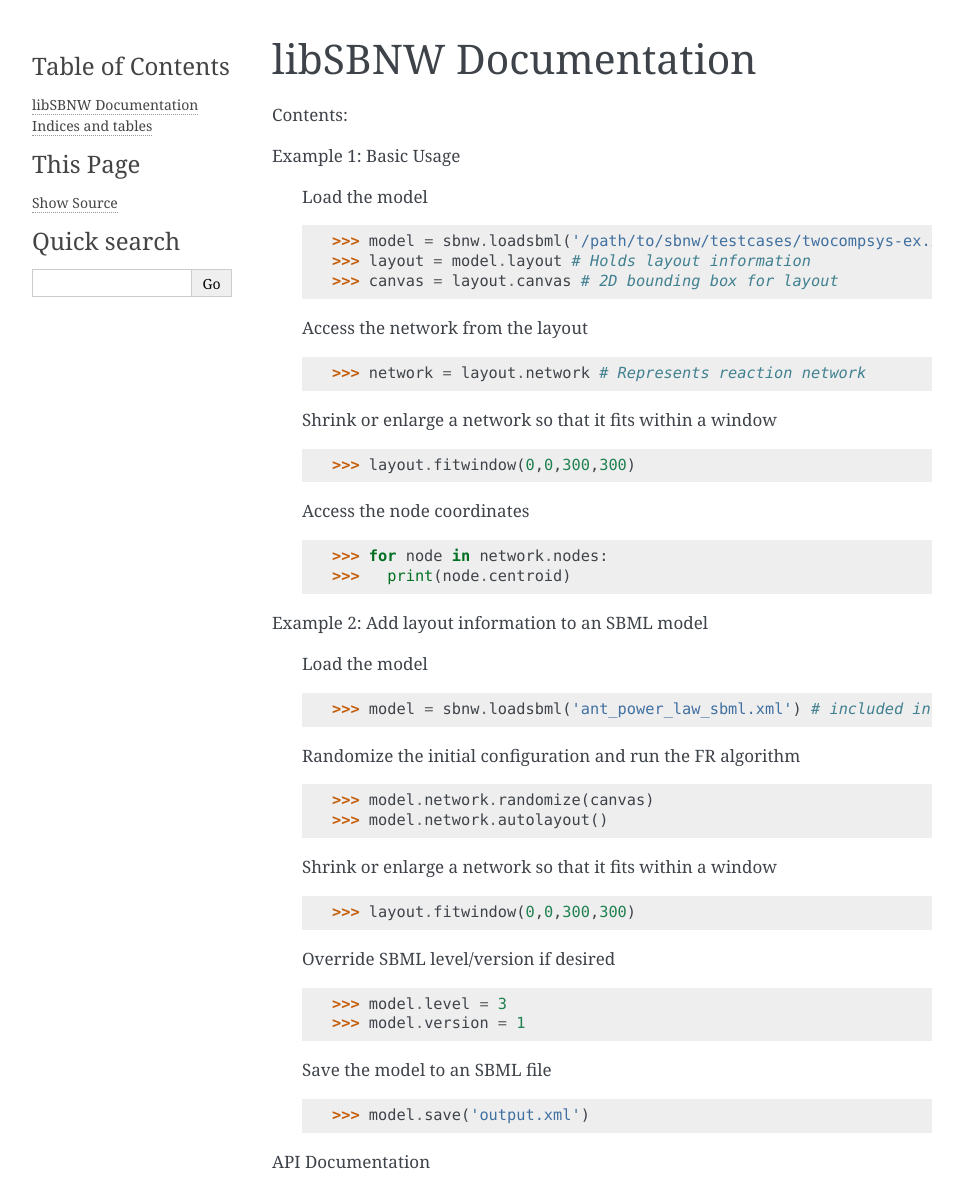
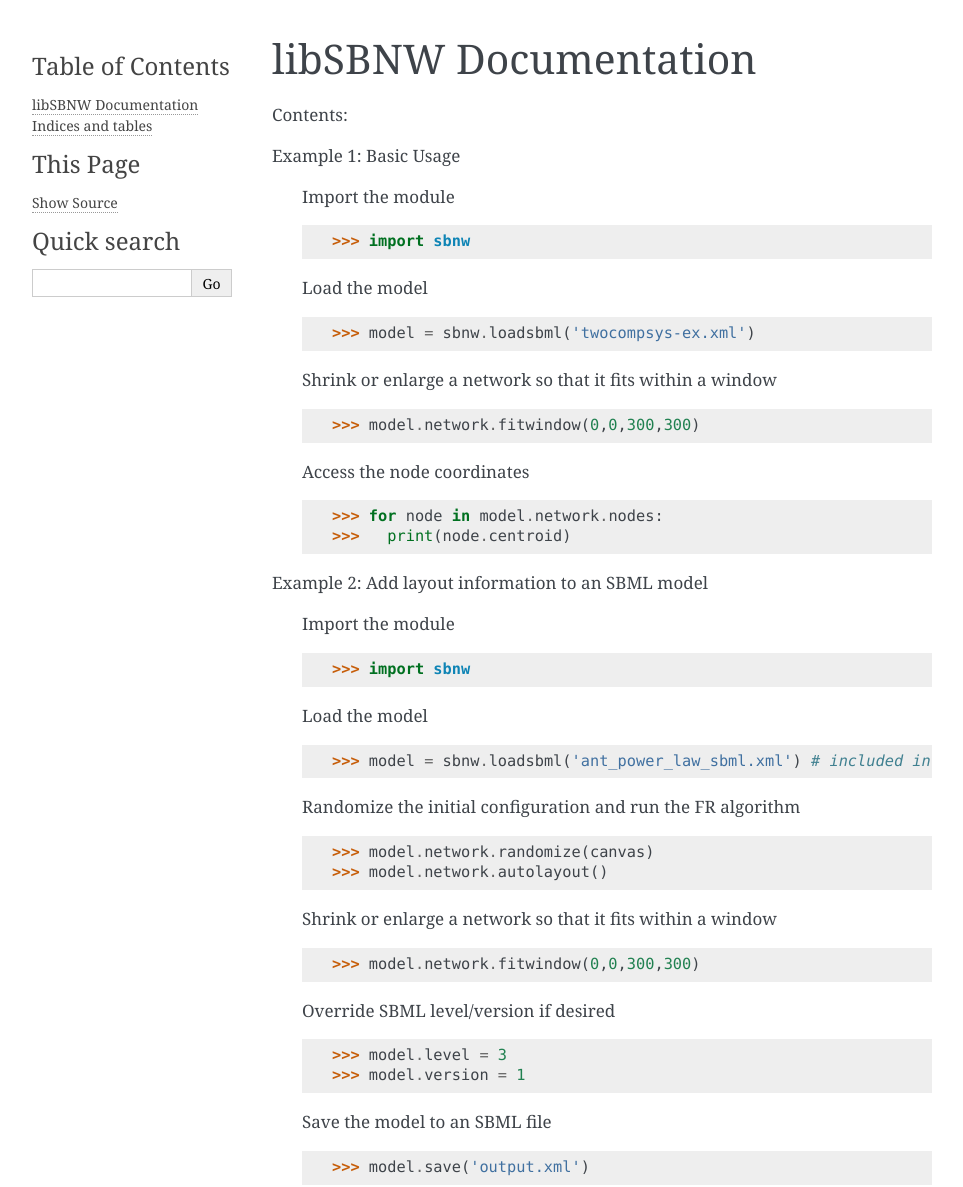
Before and after one commit to 0u812/sbnw, a Sphinx documentation site: the page built from graphfab/sphinx/source/index.rst, in a window 1280 px wide and 1400 px high, cut to the strip 0-1187 px from the top of the window. Shown: the whole strip, without its empty margins (148-1111 px from the left). Built offline with Sphinx 7.4.7, drawn with Linux system fonts in a browser that asks for light colours.

Commit message:
update doc examples

```diff
--- a/graphfab/sphinx/source/index.rst
+++ b/graphfab/sphinx/source/index.rst
@@ -7,26 +7,28 @@ Contents:
 
 Example 1: Basic Usage
 
+   Import the module
+
+   >>> import sbnw
+
    Load the model
 
-   >>> model = sbnw.loadsbml('/path/to/sbnw/testcases/twocompsys-ex.xml')
-   >>> layout = model.layout # Holds layout information
-   >>> canvas = layout.canvas # 2D bounding box for layout
-
-   Access the network from the layout
-
-   >>> network = layout.network # Represents reaction network
+   >>> model = sbnw.loadsbml('twocompsys-ex.xml')
 
    Shrink or enlarge a network so that it fits within a window
 
-   >>> layout.fitwindow(0,0,300,300)
+   >>> model.network.fitwindow(0,0,300,300)
 
    Access the node coordinates
 
-   >>> for node in network.nodes:
+   >>> for node in model.network.nodes:
    >>>   print(node.centroid)
 
 Example 2: Add layout information to an SBML model
+
+   Import the module
+
+   >>> import sbnw
 
    Load the model
 
@@ -39,7 +41,7 @@ Example 2: Add layout information to an SBML model
 
    Shrink or enlarge a network so that it fits within a window
 
-   >>> layout.fitwindow(0,0,300,300)
+   >>> model.network.fitwindow(0,0,300,300)
 
    Override SBML level/version if desired
 
```
